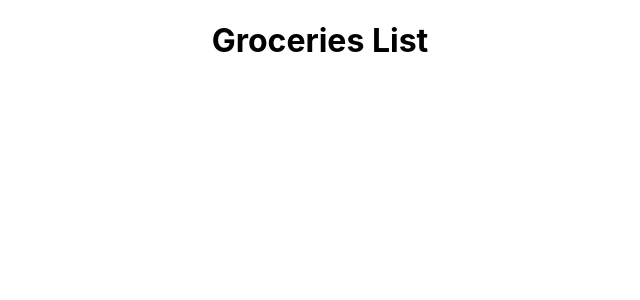
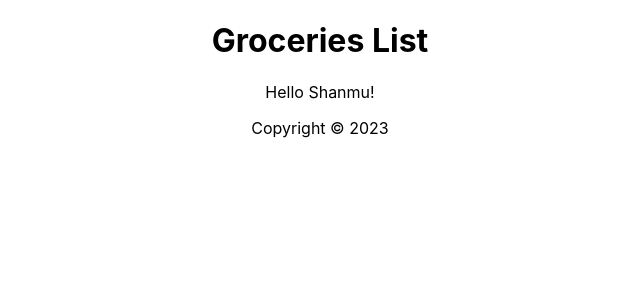
Before and after one commit to shancodes/ReactLearning, a React (Create React App) app: page / in a window 1280 px wide. Shown: the top 300 px of the page, without its empty margins (320-960 px from the left). Built offline with nearby package versions, Linux system fonts and the light colour scheme.

Commit message:
Tutorial-3:Functional Components

```diff
--- a/src/App.js
+++ b/src/App.js
@@ -1,17 +1,15 @@
 import './App.css';
 import Header from './Header';
+import Content from './Content';
+import Footer from './Footer';
 
 function App() {
-  const handleNameChange =() => {
-    const names = ['Shan','Shanmu','Priya'];
-    const int = Math.floor(Math.random() * 3);
-    return names[int];
 
-  }
   return (
     <div className="App">
       <Header />
-
+      <Content />
+      <Footer />
 
     </div>
   );
--- /dev/null
+++ b/src/Content.js
@@ -0,0 +1,17 @@
+const Content = () => {
+    const handleNameChange =() => {
+        const names = ['Shan','Shanmu','Priya'];
+        const int = Math.floor(Math.random() * 3);
+        return names[int];
+
+      }
+    return (
+        <main>
+            <p>
+                Hello {handleNameChange()}!
+            </p>
+        </main>
+    )
+}
+
+export default Content
--- /dev/null
+++ b/src/Footer.js
@@ -0,0 +1,10 @@
+const Footer = () => {
+   const today = new Date();
+    return (
+        <footer>
+            <p>Copyright &copy; {today.getFullYear()}</p>
+        </footer>
+    )
+}
+
+export default Footer
```
